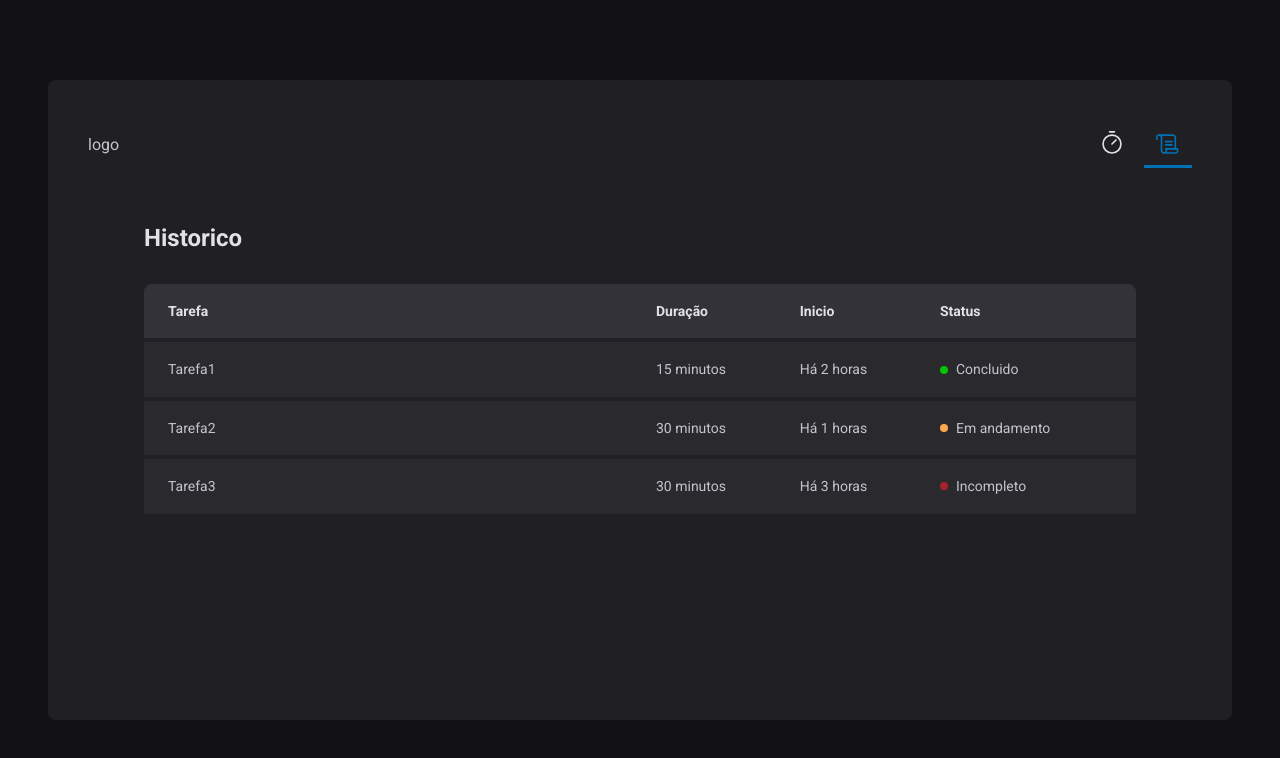
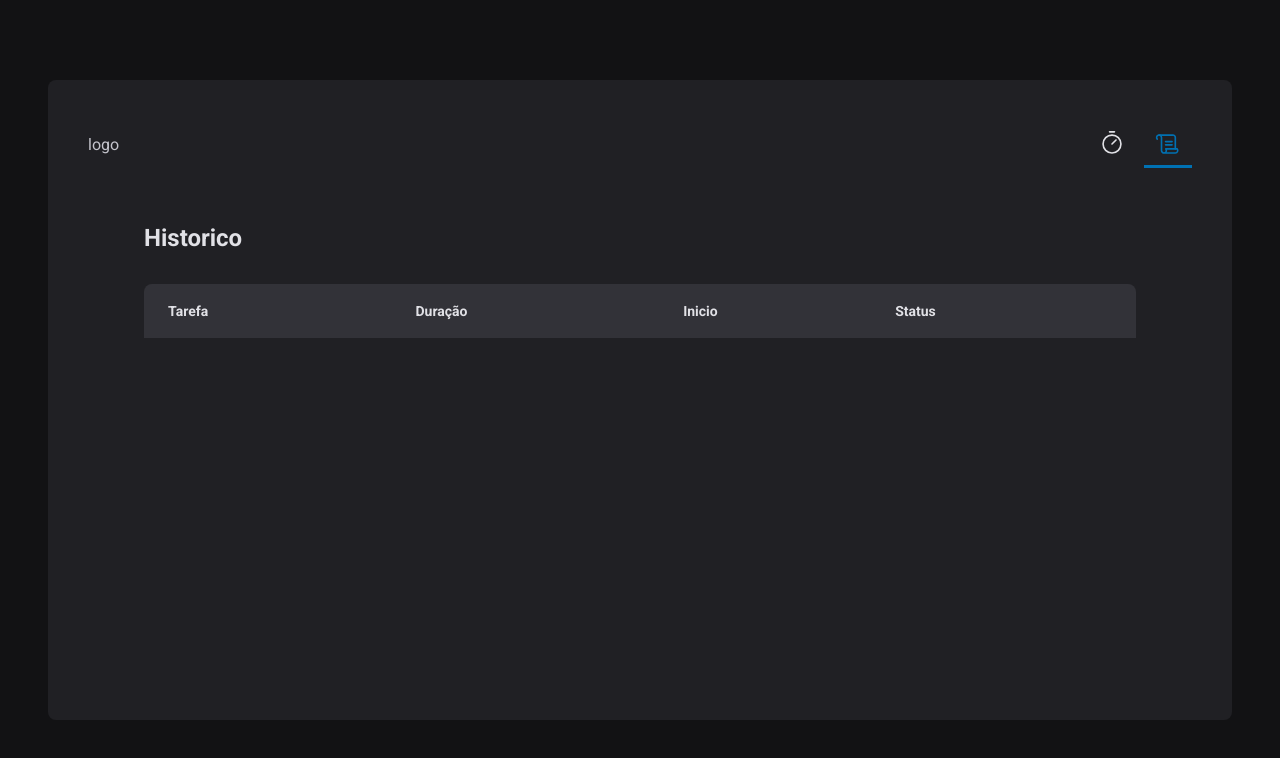
Before and after one commit to ryan-pin/pomodoro-timer-react, a React (Vite) app: page /history in a window 1280 px wide. Shown: the top 758 px of the page. Built offline with nearby package versions, Linux system fonts and the light colour scheme.

Commit message:
historico funcionando

```diff
--- a/src/context/CyclesContext.tsx
+++ b/src/context/CyclesContext.tsx
@@ -64,7 +64,6 @@
       setCycles((state) => [...state, newCycle])
       setActiveCycleId(id)
       setAmountSecondsPassed(0)
-      // reset()
     }
 
       function interruptCurrentCycle() {
--- a/src/pages/History/history.tsx
+++ b/src/pages/History/history.tsx
@@ -1,6 +1,8 @@
 import { useContext } from "react";
 import { HistoryContainer, HistoryList, Status } from "./styles";
 import { CyclesContext } from "../../context/CyclesContext";
+import { formatDistanceToNow } from 'date-fns';
+import ptBR from 'date-fns/locale/pt-BR';
 
 export function History() {
   const { cycles } = useContext(CyclesContext)
@@ -20,30 +22,31 @@
             </tr>
           </thead>
           <tbody>
-            <tr>
-              <td>Tarefa1</td>
-              <td>15 minutos</td>
-              <td>Há 2 horas</td>
-              <td>
-                <Status statusColor="green">Concluido</Status>
-              </td>
-            </tr>
-            <tr>
-              <td>Tarefa2</td>
-              <td>30 minutos</td>
-              <td>Há 1 horas</td>
-              <td>
-                <Status statusColor="yellow">Em andamento</Status>
-              </td>
-            </tr>
-            <tr>
-              <td>Tarefa3</td>
-              <td>30 minutos</td>
-              <td>Há 3 horas</td>
-              <td>
-                <Status statusColor="red">Incompleto</Status>
-              </td>
-            </tr>
+            {cycles.map(cycle => {
+              return (
+                <tr key={cycle.id}>
+                <td>{cycle.task}</td>
+                <td>{cycle.minutesAmount} minutos</td>
+                <td>{formatDistanceToNow(cycle.startDate, {
+                  addSuffix: true,
+                  locale: ptBR,
+                })}</td>
+                <td>
+                  {cycle.finishedDate && (
+                      <Status statusColor="green">Concluido</Status>
+                  )}
+
+                  {cycle.interruptDate && (
+                      <Status statusColor="red">Incompleto</Status>
+                  )}
+
+                  {(!cycle.interruptDate && !cycle.finishedDate) && (
+                      <Status statusColor="yellow">Em conclusão</Status>
+                  )}
+                </td>
+              </tr>
+              )
+            })}
           </tbody>
         </table>
       </HistoryList>
--- a/src/pages/Home/Home.tsx
+++ b/src/pages/Home/Home.tsx
@@ -23,14 +23,19 @@
 
   const newCycleForm = useForm();
 
-  const { handleSubmit, watch, /*reset*/ } = newCycleForm;
+  const { handleSubmit, watch, reset } = newCycleForm;
+
+  function handleCreateNewCycle(data: NewCycleFormData) {
+    createNewCycle(data)
+    reset()
+  }
 
   const task = watch("task");
   const isSubmitDisabled = !task;
 
   return (
     <HomeContainer>
-      <form onSubmit={handleSubmit(createNewCycle)}>
+      <form onSubmit={handleSubmit(handleCreateNewCycle)}>
         <FormProvider {...newCycleForm}>
           <NewCycleForm />
         </FormProvider>
```
